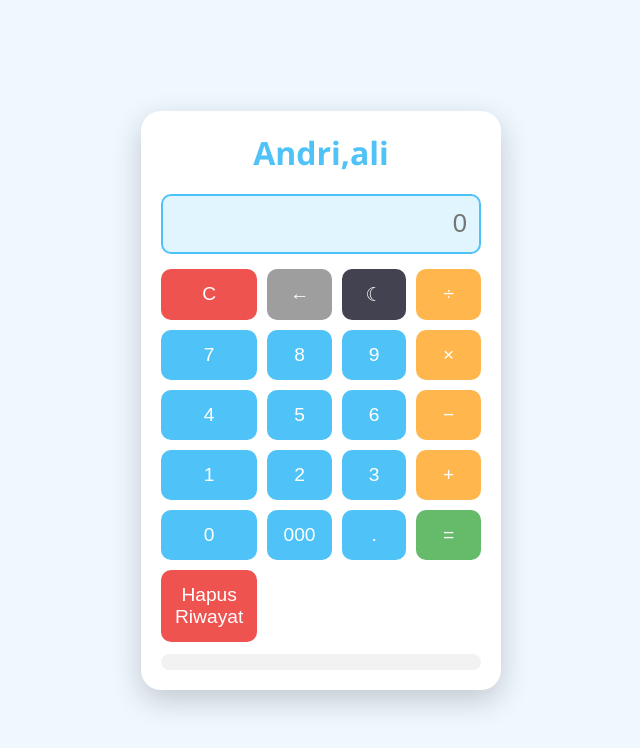
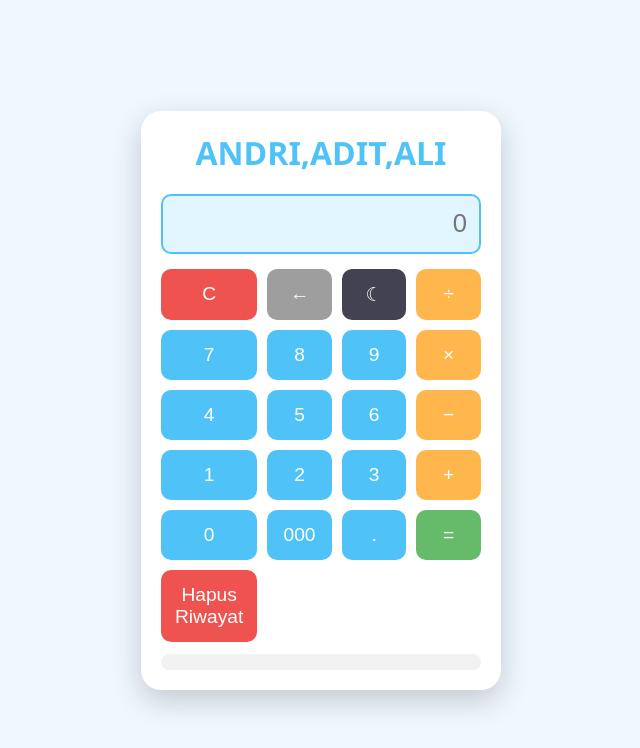
Before and after one commit to andreq62/andreq62, a plain HTML site: page index.html in a window 1280 px wide. Shown: the whole page, without its empty margins (319-959 px from the left). Drawn offline with Linux system fonts and the light colour scheme.

Commit message:
Update index.html

```diff
--- a/index.html
+++ b/index.html
@@ -121,7 +121,7 @@
 </head>
 <body>
   <div class="calculator">
-    <div class="title">Andri,ali</div>
+    <div class="title">ANDRI,ADIT,ALI</div>
     <input type="text" id="display" disabled placeholder="0" />
     <div class="buttons">
       <button class="clear" onclick="clearDisplay()">C</button>
```
